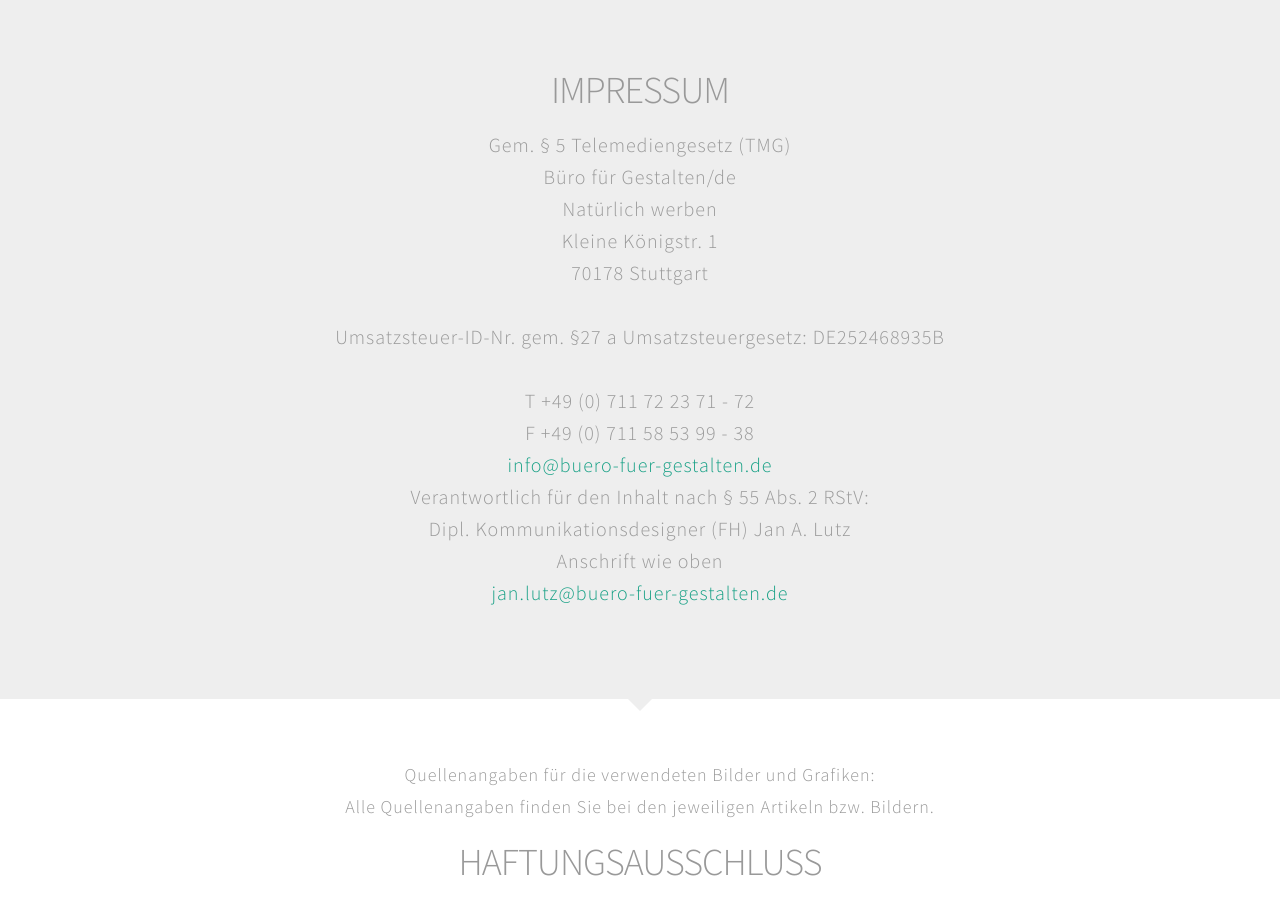
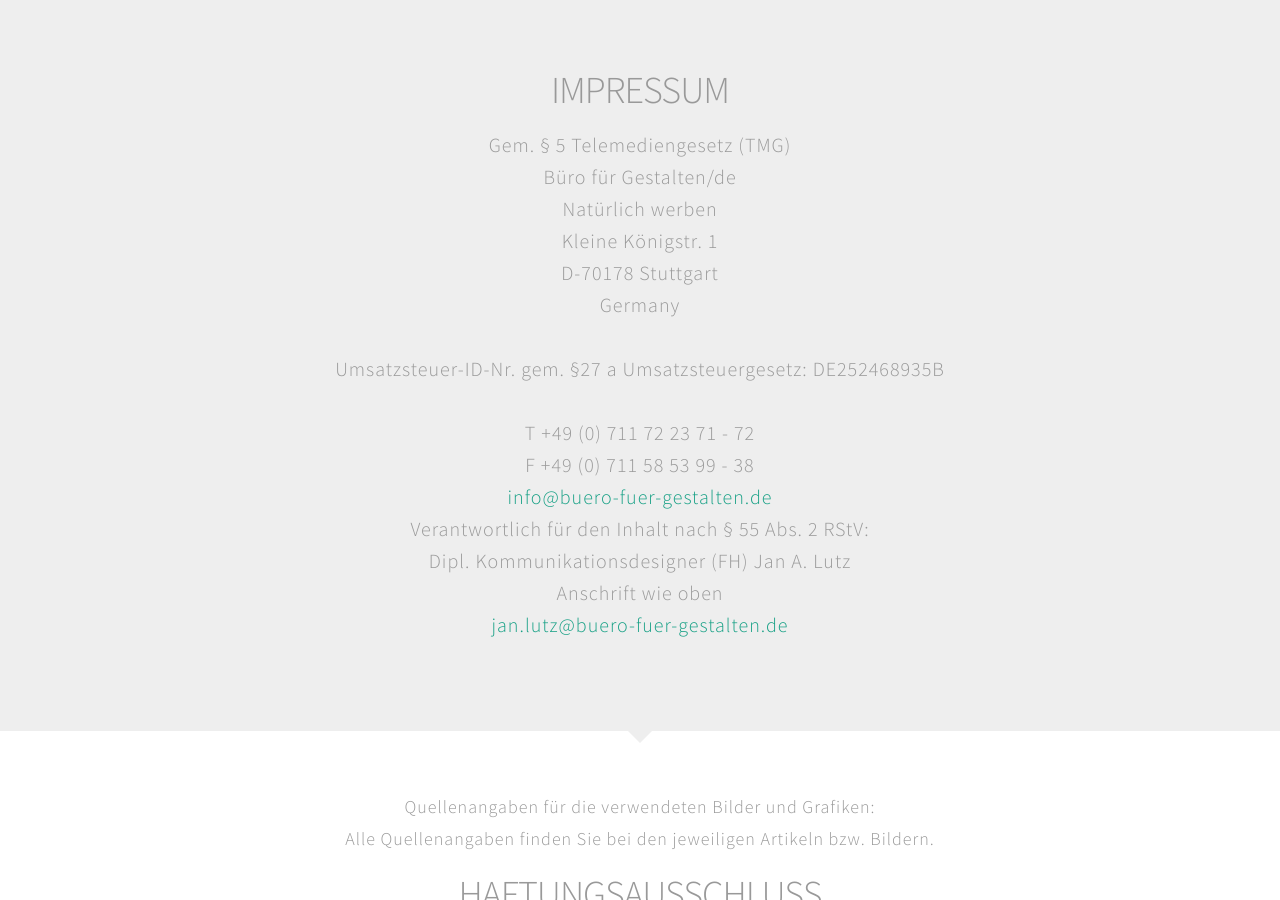
Before and after one commit to opendata-stuttgart/luftdaten.info, a Jekyll site: the page built from impressum.html, in a window 1280 px wide and 900 px high, scrolled down 415 px. Built offline with Jekyll 4.4.1, drawn with Linux system fonts in a browser that asks for light colours.

Commit message:
Adjusted address

```diff
--- a/en/impressum.html
+++ b/en/impressum.html
@@ -9,7 +9,7 @@ lang: de
       <div class="item">
         <h2>Impressum</h2>
         <p>Gem. &sect; 5 Telemediengesetz (TMG)</p>
-        <p>B&uuml;ro f&uuml;r Gestalten/de<br> Nat&uuml;rlich werben<br> Kleine K&ouml;nigstr. 1<br> 70178 Stuttgart<br><br> Umsatzsteuer-ID-Nr. gem. &sect;27 a Umsatzsteuergesetz: DE252468935B<br><br> T +49 (0) 711 &shy;72 23 71 - 72<br> F +49 (0) 711 &shy;58 53 99 - 38<br><a class="fadeLink" href="mailto:info@buero-fuer-gestalten.de">info@buero-fuer-gestalten.de</a></p>
+        <p>B&uuml;ro f&uuml;r Gestalten/de<br>Nat&uuml;rlich werben<br>Kleine K&ouml;nigstr. 1<br>D-70178 Stuttgart<br>Germany<br><br> Umsatzsteuer-ID-Nr. gem. &sect;27 a Umsatzsteuergesetz: DE252468935B<br><br> T +49 (0) 711 &shy;72 23 71 - 72<br> F +49 (0) 711 &shy;58 53 99 - 38<br><a class="fadeLink" href="mailto:info@buero-fuer-gestalten.de">info@buero-fuer-gestalten.de</a></p>
         <p>Verantwortlich f&uuml;r den Inhalt nach &sect; 55 Abs. 2 RStV:<br> Dipl. Kommunikationsdesigner (FH) Jan A. Lutz<br>Anschrift wie oben<br><a class="fadeLink" href="mailto:jan.lutz@buero-fuer-gestalten.de">jan.lutz@buero-fuer-gestalten.de</a></p>
       </div>
     </div>
--- a/impressum.html
+++ b/impressum.html
@@ -9,7 +9,7 @@ lang: de
       <div class="item">
         <h2>Impressum</h2>
         <p>Gem. &sect; 5 Telemediengesetz (TMG)</p>
-        <p>B&uuml;ro f&uuml;r Gestalten/de<br> Nat&uuml;rlich werben<br> Kleine K&ouml;nigstr. 1<br> 70178 Stuttgart<br><br> Umsatzsteuer-ID-Nr. gem. &sect;27 a Umsatzsteuergesetz: DE252468935B<br><br> T +49 (0) 711 &shy;72 23 71 - 72<br> F +49 (0) 711 &shy;58 53 99 - 38<br><a class="fadeLink" href="mailto:info@buero-fuer-gestalten.de">info@buero-fuer-gestalten.de</a></p>
+        <p>B&uuml;ro f&uuml;r Gestalten/de<br>Nat&uuml;rlich werben<br>Kleine K&ouml;nigstr. 1<br>D-70178 Stuttgart<br>Germany<br><br> Umsatzsteuer-ID-Nr. gem. &sect;27 a Umsatzsteuergesetz: DE252468935B<br><br> T +49 (0) 711 &shy;72 23 71 - 72<br> F +49 (0) 711 &shy;58 53 99 - 38<br><a class="fadeLink" href="mailto:info@buero-fuer-gestalten.de">info@buero-fuer-gestalten.de</a></p>
         <p>Verantwortlich f&uuml;r den Inhalt nach &sect; 55 Abs. 2 RStV:<br> Dipl. Kommunikationsdesigner (FH) Jan A. Lutz<br>Anschrift wie oben<br><a class="fadeLink" href="mailto:jan.lutz@buero-fuer-gestalten.de">jan.lutz@buero-fuer-gestalten.de</a></p>
       </div>
     </div>
```
